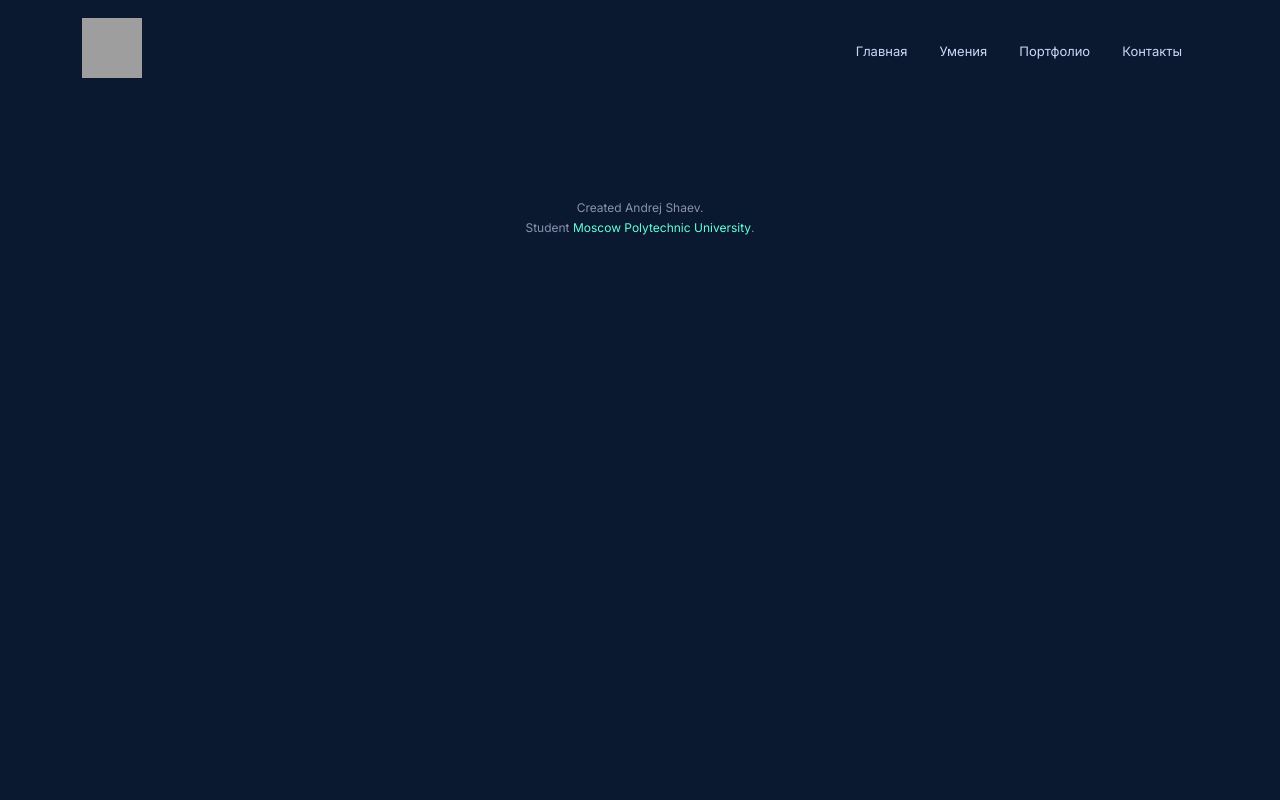
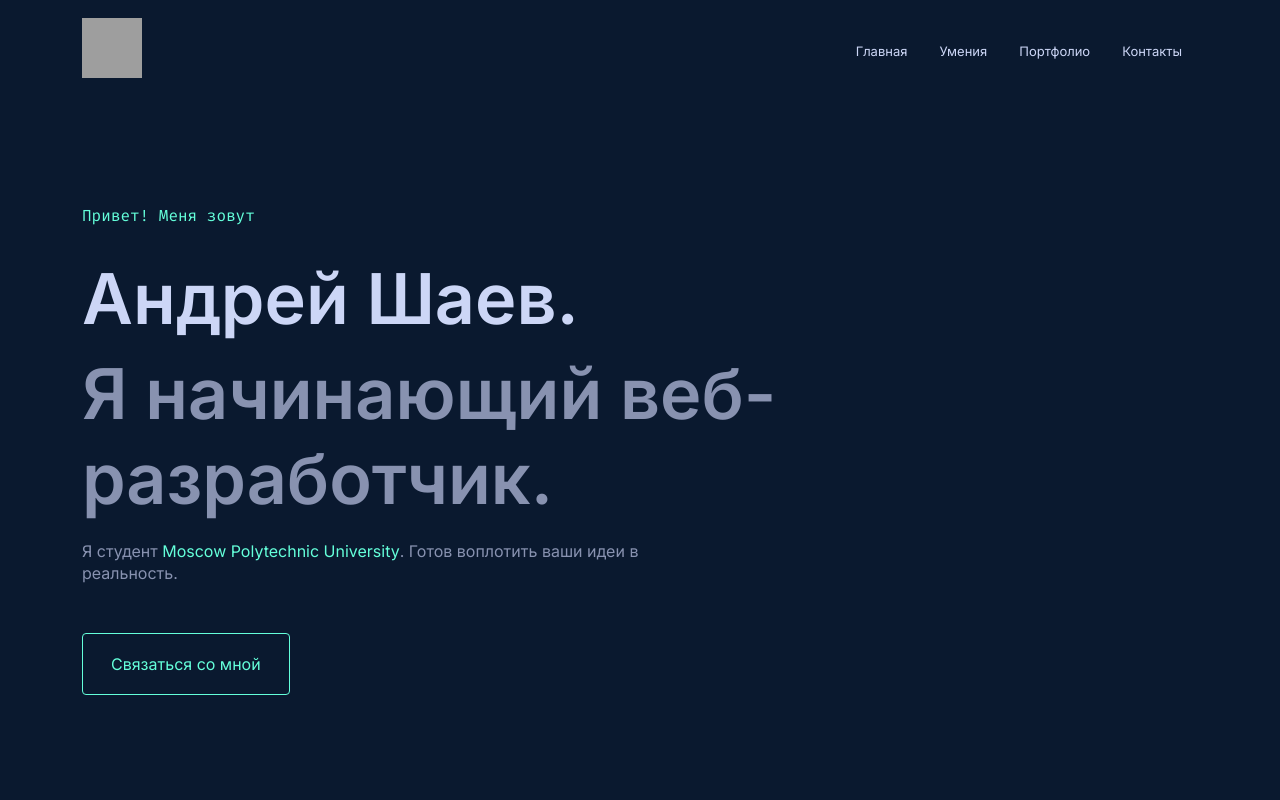
Before and after one commit to nknwns/andrejshaev, a Nuxt app: page / in a window 1280 px wide. Shown: the top 800 px of the page. Built offline with nearby package versions, Linux system fonts and the light colour scheme; grey boxes are pictures that could not be loaded.

Commit message:
Create hero (about me) and styles

```diff
--- /dev/null
+++ b/assets/scss/components/_hero.scss
@@ -0,0 +1,42 @@
+.hero {
+	min-height: calc(100vh - 100px);
+
+	display: flex;
+	justify-content: center;
+	flex-direction: column;
+
+	padding: 100px 0;
+
+	&__wrapper {
+		width: 100%;
+	}
+
+	&__subtitle {
+		font-family: var(--font-mono);
+		font-weight: 400;
+		font-size: 16px;
+		margin-bottom: 30px;
+		color: var(--green);
+	}
+
+	&__title {
+		font-weight: 600;
+		font-size: 70px;
+		color: var(--lightest-slate);
+	}
+
+	&__pre-description {
+		margin-top: 10px;
+		margin-bottom: 20px;
+		font-weight: 600;
+		font-size: 70px;
+	}
+
+	&__description {
+		line-height: 1.3;
+	}
+
+	&__button {
+		margin-top: 50px;
+	}
+}
--- a/assets/scss/style.scss
+++ b/assets/scss/style.scss
@@ -10,3 +10,4 @@
 @use 'components/navigation';
 @use 'components/logo';
 @use 'components/link';
+@use 'components/hero';
--- a/components/TheHero.vue
+++ b/components/TheHero.vue
@@ -1,5 +1,28 @@
 <template>
-
+	<section class="hero" id="about">
+		<div class="container">
+			<div class="row">
+				<div class="hero__wrapper">
+					<h2 class="hidden">Обо мне</h2>
+					<div class="hero__subtitle">
+						<p>Привет! Меня зовут</p>
+					</div>
+					<div class="hero__title">
+						<p>Андрей Шаев.</p>
+					</div>
+					<div class="hero__pre-description">
+						<p>Я начинающий веб-разработчик.</p>
+					</div>
+					<div class="col-12 col-md-7 hero__description">
+						<p>Я студент <a href="https://new.mospolytech.ru/" class="link">Moscow Polytechnic University</a>. Готов воплотить ваши идеи в реальность.</p>
+					</div>
+					<div class="hero__button">
+						<a href="#contact" class="link link--button">Связаться со мной</a>
+					</div>
+				</div>
+			</div>
+		</div>
+	</section>
 </template>
 
 <script>
--- a/pages/index.vue
+++ b/pages/index.vue
@@ -1,5 +1,6 @@
 <template>
 	<main>
+		<h1 class="hidden">Андрей Шаев - обо мне и моем портфолио</h1>
 		<TheHero/>
 		<TheSkills/>
 		<TheWorks/>
```
